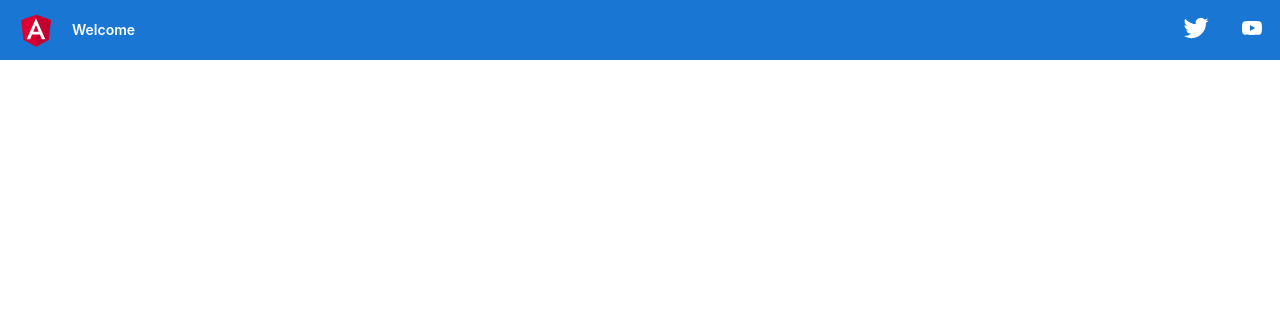
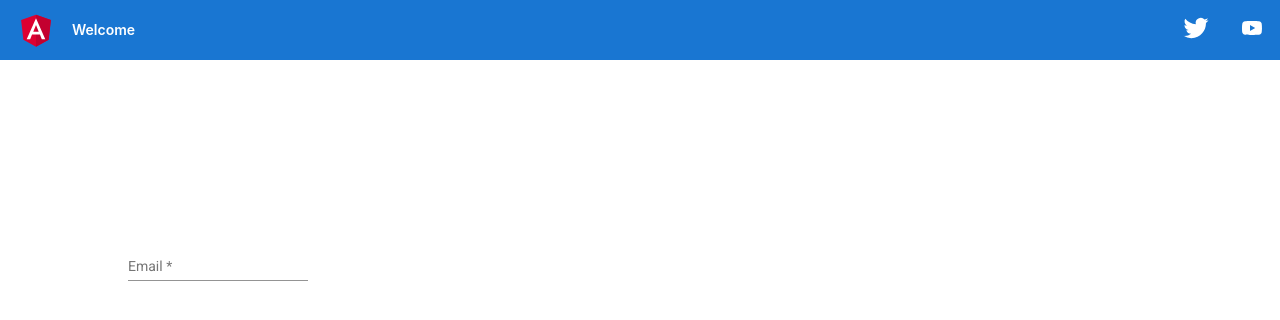
Before and after one commit to Tshweu/ZonkeTechDemoGUI, an Angular app: page /user in a window 1280 px wide. Before the commit this address led to /. Shown: the top 320 px of the page. Built offline with nearby package versions, Linux system fonts and the light colour scheme.

Commit message:
user view shows user form

```diff
--- a/src/app/app-routing.module.ts
+++ b/src/app/app-routing.module.ts
@@ -1,7 +1,13 @@
 import { NgModule } from '@angular/core';
 import { RouterModule, Routes } from '@angular/router';
+import { ViewsModule } from './views/views.module';
 
-const routes: Routes = [];
+const routes: Routes = [
+  {
+    path:'',
+    loadChildren: () => import(`./views/views.module`).then((m) => m.ViewsModule)
+  }
+];
 
 @NgModule({
   imports: [RouterModule.forRoot(routes)],
--- a/src/app/app.module.ts
+++ b/src/app/app.module.ts
@@ -12,8 +12,6 @@ import {MatFormFieldModule} from '@angular/material/form-field';
 @NgModule({
   declarations: [
     AppComponent,
-    UserFormComponent,
-    VehicleFormComponent
   ],
   imports: [
     BrowserModule,
@@ -21,8 +19,7 @@ import {MatFormFieldModule} from '@angular/material/form-field';
     ReactiveFormsModule,
     AppRoutingModule,
     BrowserAnimationsModule,
-    MatFormFieldModule,
-    MatInputModule
+
   ],
   providers: [],
   bootstrap: [AppComponent]
--- a/src/app/components/user-form/user-form.component.css
+++ b/src/app/components/user-form/user-form.component.css
@@ -1,9 +1,9 @@
 .example-form {
-  min-width: 150px;
-  max-width: 500px;
-  width: 100%;
+  /* min-width: 150px;
+  max-width: 400px; */
+  /* width: 100%; */
 }
 
 .example-full-width {
-  width: 100%;
+  /* width: 100%; */
 }
--- a/src/app/components/user-form/user-form.component.ts
+++ b/src/app/components/user-form/user-form.component.ts
@@ -1,7 +1,10 @@
 import { Component, OnInit } from '@angular/core';
-import { FormBuilder, FormControl, FormGroup, Validators } from '@angular/forms';
+import { FormBuilder, FormControl, FormGroup, Validators,FormsModule, ReactiveFormsModule } from '@angular/forms';
 import { IUser } from 'src/app/models/user';
-
+//////////
+import {NgIf} from '@angular/common';
+import {MatInputModule} from '@angular/material/input';
+import {MatFormFieldModule} from '@angular/material/form-field';
 @Component({
   selector: 'app-user-form',
   templateUrl: './user-form.component.html',
@@ -9,17 +12,17 @@ import { IUser } from 'src/app/models/user';
 })
 export class UserFormComponent implements OnInit {
   public userForm: FormGroup;
+
   constructor(private formBuilder: FormBuilder) {
     this.userForm = this.formBuilder.group({
       name: new FormControl("", [Validators.required]),
       surname: new FormControl("", [Validators.required]),
       phoneNumber: new FormControl("", [Validators.required]),
       email: new FormControl("", [Validators.required,Validators.email]),
-      password: new FormControl('user@', [Validators.required]),
+      password: new FormControl("", [Validators.required]),
     })
   }
 
   ngOnInit(): void {
   }
-
 }
--- /dev/null
+++ b/src/app/views/user-view/user-view.component.html
@@ -0,0 +1,7 @@
+<div class="container" style="padding: 10%;">
+  <!-- <div class="row"> -->
+    <div class=".col-8 	.col-sm-12 	.col-md-8 	.col-lg-6 	.col-xl-6">
+      <app-user-form></app-user-form>
+    </div>
+  <!-- </div> -->
+</div>
--- /dev/null
+++ b/src/app/views/user-view/user-view.component.ts
@@ -0,0 +1,15 @@
+import { Component, OnInit } from '@angular/core';
+
+@Component({
+  selector: 'app-user-view',
+  templateUrl: './user-view.component.html',
+  styleUrls: ['./user-view.component.css']
+})
+export class UserViewComponent implements OnInit {
+
+  constructor() { }
+
+  ngOnInit(): void {
+  }
+
+}
```
Also changed, not shown: src/app/app.component.html (+0 -8 lines), src/app/components/components.module.ts (added, +23 -0 lines), src/app/views/views-routing.module.ts (added, +21 -0 lines), src/app/views/views.module.ts (added, +19 -0 lines), src/app/components/user-form/user-form.component.html (line endings or trailing spaces), src/app/views/user-view/user-view.component.css (added), 1 other file (tests, documents, lock files or other folders).
